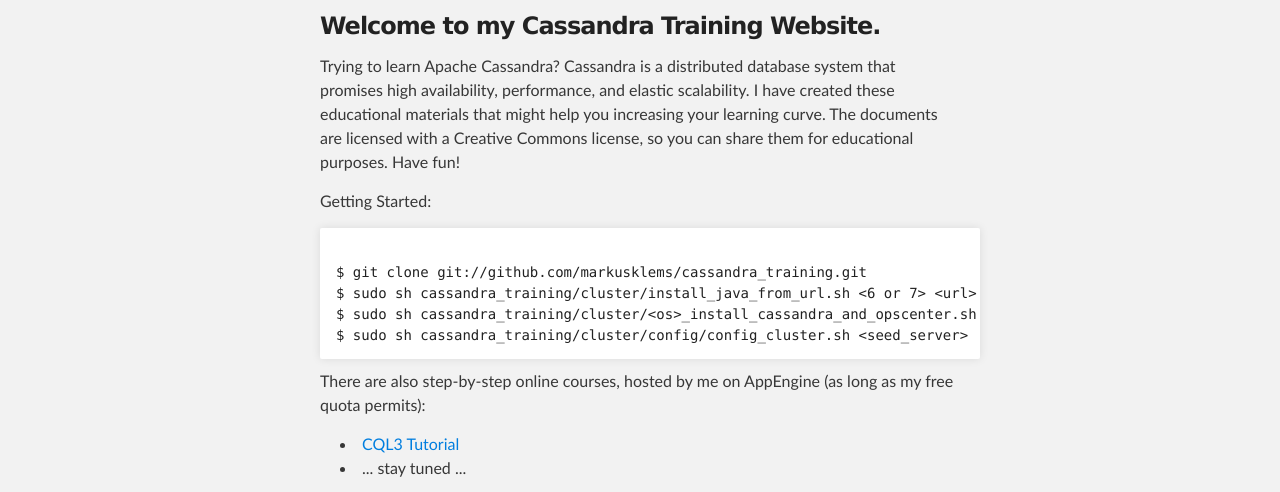
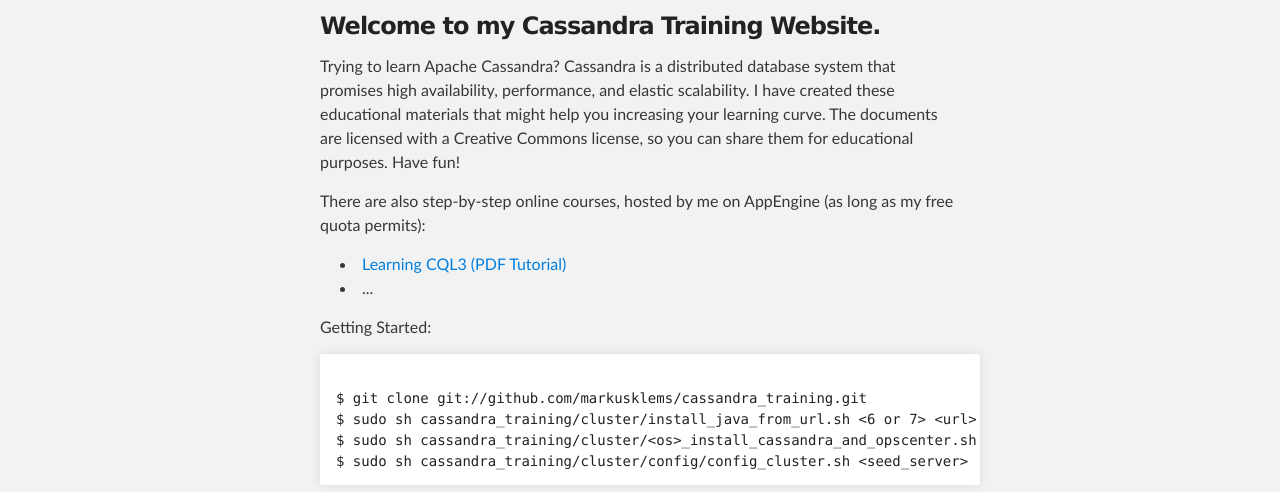
Before and after one commit to markusklems/cassandra_training, a plain HTML site: page index.html in a window 1280 px wide. Shown: the part 288-780 px from the top of the page. Drawn offline with Linux system fonts and the light colour scheme.

Commit message:
Update index.html

```diff
--- a/index.html
+++ b/index.html
@@ -36,6 +36,13 @@
 
 <p>Trying to learn Apache Cassandra? Cassandra is a distributed database system that promises high availability, performance, and elastic scalability. I have created these educational materials that might help you increasing your learning curve. The documents are licensed with a Creative Commons license, so you can share them for educational purposes. Have fun!</p>
 
+<p>There are also step-by-step online courses, hosted by me on AppEngine (as long as my free quota permits):
+  <ul>
+    <li><a href="https://github.com/markusklems/cassandra_training/raw/master/docs/Cassandra%20Lesson%20-%20Data%20Model%20and%20CQL3.pdf">Learning CQL3 (PDF Tutorial)</a></li>
+    <li>... </li>
+  </ul>
+</p>
+
 <p>Getting Started:</p>
 <pre><code>
 $ git clone git://github.com/markusklems/cassandra_training.git
@@ -46,7 +53,7 @@
 
     <p>There are also step-by-step online courses, hosted by me on AppEngine (as long as my free quota permits):
       <ul>
-      <li><a href="https://learncassandra.appspot.com/" target="_blank">CQL3 Tutorial</a></li>
+      <li><a href="https://learncassandra.appspot.com/" target="_blank">Learning CQL3 (Online Tutorial)</a></li>
       <li>... stay tuned ...</li>
       </ul>
     </p>
```
